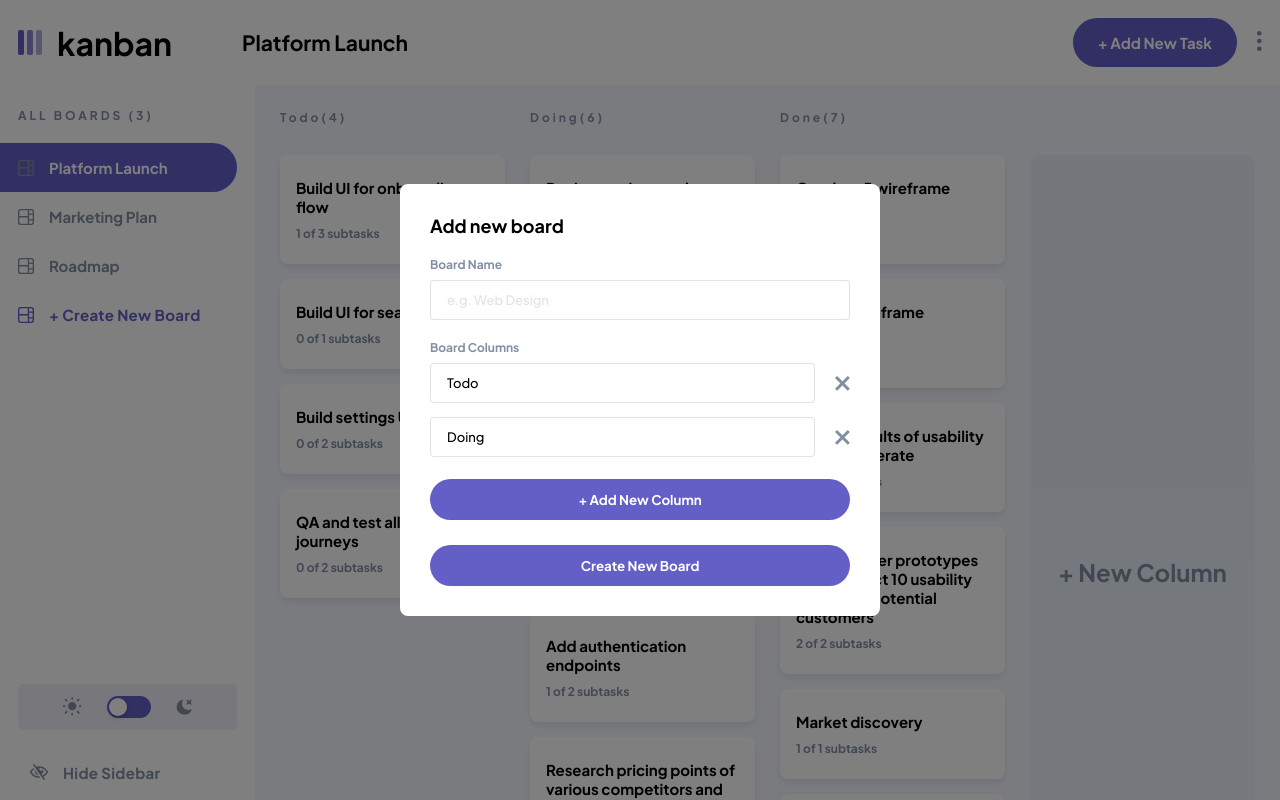
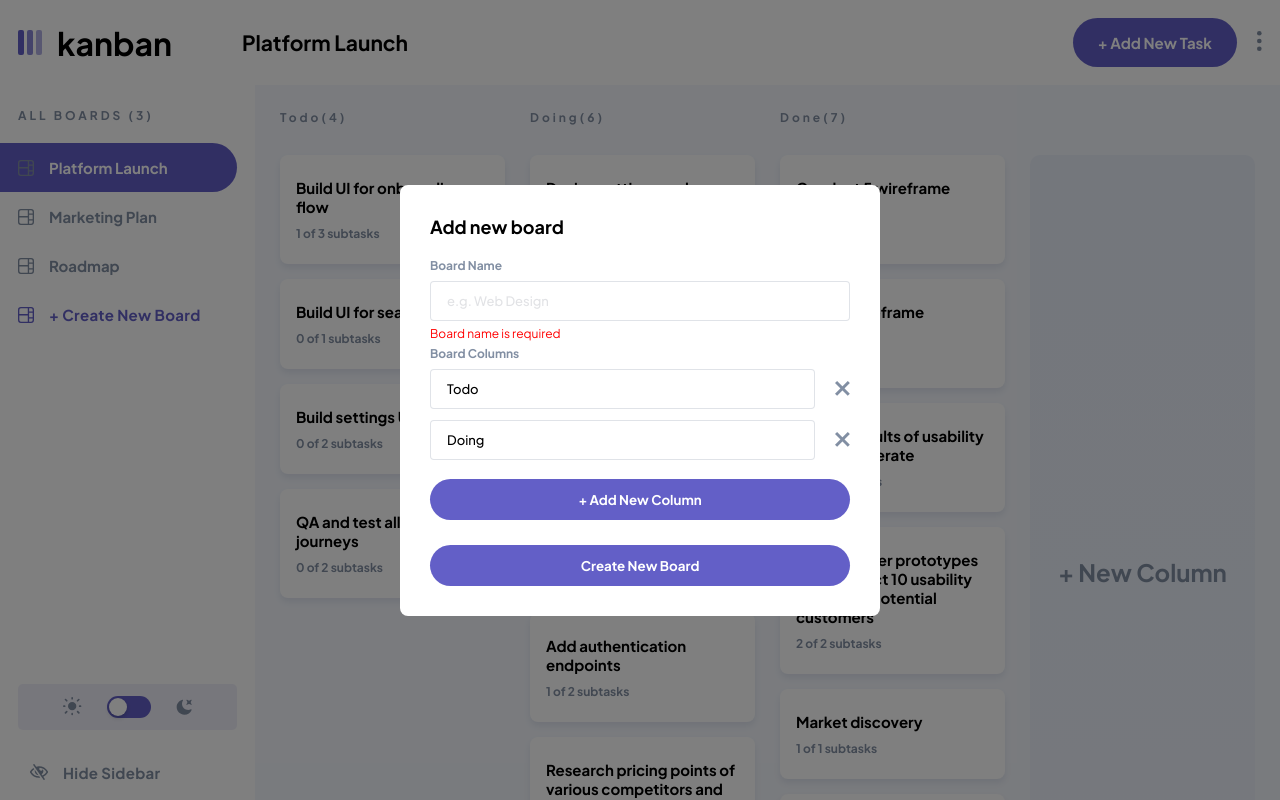
Before and after one commit to NurgulYunusova/Kanban-Task-Management, a React (Vite) app: page / in a window 1280 px wide. Both pictures are taken after a click on the button "+ Create New Board". Shown: the top 800 px of the page. Built offline with nearby package versions, Linux system fonts and the light colour scheme.

Commit message:
create new board form error messages created

```diff
--- a/src/components/sidebar/Sidebar.jsx
+++ b/src/components/sidebar/Sidebar.jsx
@@ -19,7 +19,7 @@ function Sidebar() {
 
   const modalRef = useRef();
 
-  const { handleSubmit, handleChange, values, setValues, resetForm } =
+  const { handleSubmit, handleChange, values, setValues, resetForm, errors } =
     useFormik({
       initialValues: {
         name: "",
@@ -27,7 +27,9 @@ function Sidebar() {
       },
       validationSchema: Yup.object({
         name: Yup.string().required("Board name is required"),
-        columns: Yup.array().required("Column name is required"),
+        columns: Yup.array()
+          .of(Yup.string().required("Column name is required"))
+          .required("At least one column is required"),
       }),
       onSubmit: ({ name, columns }) => {
         createBoards({
@@ -156,10 +158,19 @@ function Sidebar() {
                       onChange={handleChange}
                       value={values.name}
                     />
-                    <br />
+                    <p
+                      style={{
+                        color: "red",
+                        fontSize: "12px",
+                        marginTop: "-10px",
+                      }}
+                    >
+                      {errors?.name}
+                    </p>
                     <label htmlFor="boardColumns">Board Columns</label>
                     {columnNames.map((columnName, index) => (
                       <div key={index}>
+                        <div className="input">
                           <input
                             type="text"
                             name={`column-${index}`}
@@ -182,6 +193,16 @@ function Sidebar() {
                               }}
                             />
                           }
+                        </div>
+                        <p
+                          style={{
+                            color: "red",
+                            fontSize: "12px",
+                            marginTop: "-3px",
+                          }}
+                        >
+                          {errors?.columns && errors.columns[index]}
+                        </p>
                       </div>
                     ))}
                     <button
--- a/src/components/sidebar/sidebar.scss
+++ b/src/components/sidebar/sidebar.scss
@@ -5,7 +5,6 @@
   width: 255px;
   height: calc(100vh - 85px);
   font-family: $base-font;
-  // margin-top: 85px;
   position: fixed;
   top: 85px;
   left: 0;
@@ -169,6 +168,7 @@
           }
 
           div {
+            .input {
               display: flex;
               align-items: center;
               gap: 20px;
@@ -177,6 +177,7 @@
                 width: 15px;
                 height: 15px;
                 cursor: pointer;
+              }
             }
           }
 
```
Lines whose indentation alone changed are shown as unchanged.
